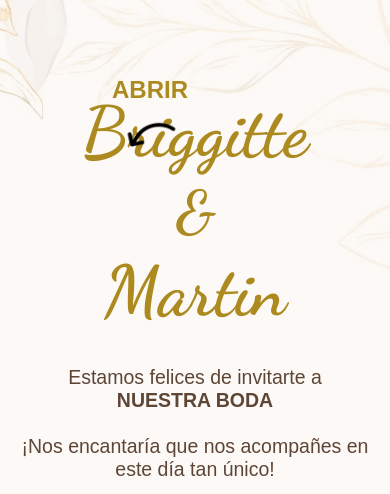
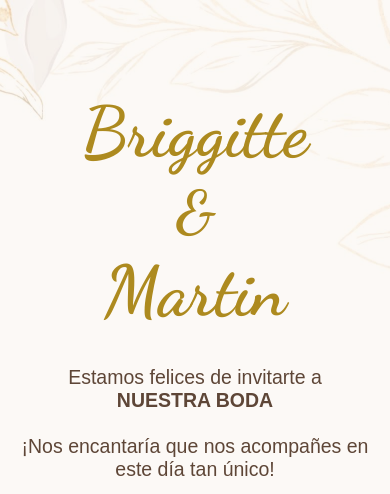
Before and after one commit to jcaceres89c/boda, a plain HTML site: page index.html in a window 390 px wide. Shown: the top 494 px of the page. Drawn offline with Linux system fonts and the light colour scheme; a web font is replaced by a local one.

Commit message:
modificacion de html

```diff
--- a/css/styles.css
+++ b/css/styles.css
@@ -154,8 +154,8 @@ html, body {
 
   .abrir-indicador {
     position: absolute;
-    top: 120px;       /* Baja a la altura de la carta */
-    left: 150px;      /* Ajusta para que quede centrado o donde prefieras */
+    top: -1200px;       /* Baja a la altura de la carta */
+    left: -1150px;      /* Ajusta para que quede centrado o donde prefieras */
     transform: translate(-50%, -50%);
     z-index: 3;
   }
```
